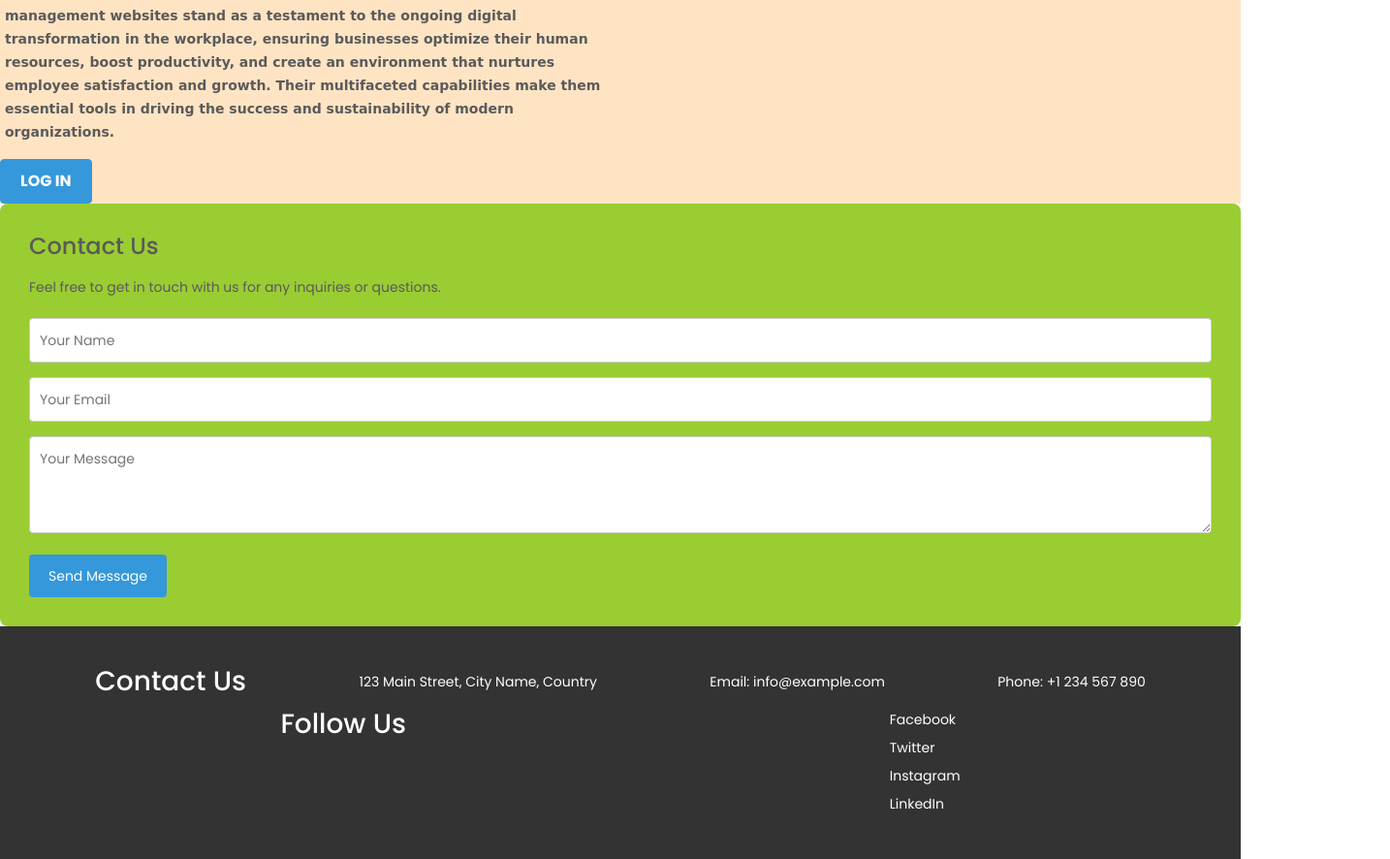
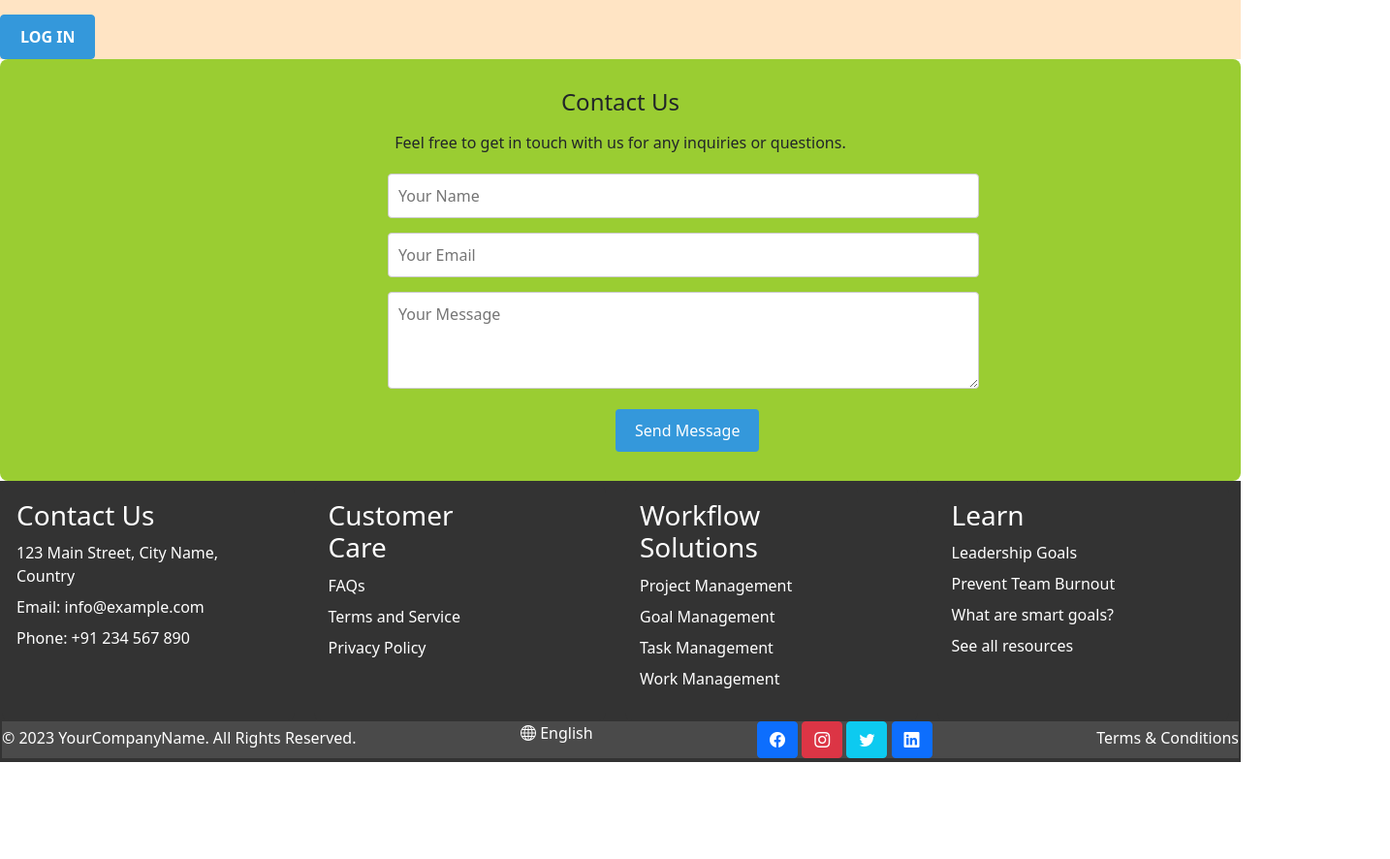
Before and after one commit to SoumyaMitra2002/Employee_Management_System, a plain HTML site: page index.html in a window 1280 px wide. Shown: the part 920-1806 px from the top of the page at 97% size, 1434 px wide, since content can reach past the window. After the commit the page ends 1706 px from the top, so only its background shows below. Drawn offline with nearby package versions, Linux system fonts and the light colour scheme.

Commit message:
"Third Commit"

```diff
--- a/index.html
+++ b/index.html
@@ -13,6 +13,17 @@
     <link rel="stylesheet" href="https://cdnjs.cloudflare.com/ajax/libs/animate.css/4.1.1/animate.min.css">
     <link rel="stylesheet" href="https://cdnjs.cloudflare.com/ajax/libs/slick-carousel/1.8.1/slick.min.css">
     <link rel="stylesheet" href="style.css">
+
+    <!-- Bootstrap CSS -->
+    <link href="https://stackpath.bootstrapcdn.com/bootstrap/5.1.3/css/bootstrap.min.css" rel="stylesheet">
+
+    <!-- Bootstrap Icons CSS -->
+    <link href="https://cdn.jsdelivr.net/npm/bootstrap-icons/font/bootstrap-icons.css" rel="stylesheet">
+
+    <!-- Bootstrap Icons CSS -->
+    <link href="https://cdn.jsdelivr.net/npm/bootstrap-icons/font/bootstrap-icons.css" rel="stylesheet">
+
+
 </head>
 
 <body>
@@ -21,7 +32,7 @@
             <!-- header middle starts -->
             <div class="header_middel">
                 <div class="container">
-                    <div class="contact_menu">
+                    <div class="contact_menu" style=" height: 80px;">
 
                         <div class="logo">
                             <a href="index.html"><img src="images/logo/Flying Bird logo design template (2).png"
@@ -30,16 +41,16 @@
 
                         <div class="col-lg-5" style="display: flex; align-items: center;">
                             <div class="home_contact" style="margin-right: 300px;">
-                                <div class="contact_icone">
+                                <div class="imag">
                                     <img src="images/icon/icon_phone.png" alt="">
                                 </div>
                                 <div class="contact_box">
-                                    <p>Inquiry / Helpline : <a href="tel:1234567894">111234567894</a></p>
+                                    <p>Inquiry / Helpline : <a href="tel:1234567894">1234567894</a></p>
                                 </div>
                             </div>
                             <div class="icons" style="margin-right: 300px; display: flex; align-items: center;">
                                 <div class="social_icone">
-                                    <ul style="display: flex; list-style: none; padding: 0;">
+                                    <ul style="display: flex; list-style: none; padding: 30px;">
                                         <li style="margin-right: 10px;"><a href="#"><i class="ion-social-facebook"
                                                     style="font-size: 24px;"></i></a></li>
                                         <li style="margin-right: 10px;"><a href="#"><i class="ion-social-twitter"
@@ -55,7 +66,8 @@
                             <div class="employee" style="display: flex; align-items: center;">
                                 <div class="line"
                                     style="border-left: 1px solid white; height: 70px; margin-right: 20px;"></div>
-                                <h1 style="margin: 0; padding-left: 20px;">Employee Management System</h1>
+                                <h1 style="margin: 0; padding-left: 20px; font-size: 20px;">Employee Management System
+                                </h1>
                             </div>
                         </div>
 
@@ -72,6 +84,7 @@
                 <div class="container">
                     <div class="row align-items-center">
                         <div class="navbar_2">
+
                             <div class="top_right text-right">
                                 <ul>
                                     <li class="active">
@@ -134,7 +147,7 @@
     </div>
     <div class="container_main" style="background: bisque;">
         <div class="main_sec" style="display: inline-flex;">
-            <div class="line" style="margin-top: 200px; flex: 1;">
+            <div class="line" style="margin-top: 100px; flex: 1;">
                 <h1>Employee Management System</h1>
                 <p style="font-family: cursive; font-weight: bold; margin-left: 5px;">
                     Employee management websites play a pivotal role in modern workplaces, serving as a central hub for
@@ -163,7 +176,8 @@
 
             </div>
 
-            <div class="main_icon" style="margin-top: 40px; flex:1; margin-left: 5px;">
+            <div class="main_icon"
+                style="margin-top: 10px; margin-bottom: 10px; flex:1; margin-left: 5px; margin-right: 10px;">
                 <img src="images/employee.jpg" alt="">
             </div>
         </div>
@@ -181,13 +195,55 @@
         </form>
     </div>
     <footer class="site-footer">
-    <div class="footer-content">
-        <h3>Contact Us</h3>
-        <p>123 Main Street, City Name, Country</p>
-        <p>Email: info@example.com</p>
-        <p>Phone: +1 234 567 890</p>
-    </div>
-    <div class="footer-social">
+        <div class="footer-content">
+            <div class="additional-list">
+                <div class="contact">
+                    <h3>Contact Us</h3>
+                    <ul>
+                        <li>123 Main Street, City Name, Country</li>
+                        <li>Email: info@example.com</li>
+                        <li>Phone: +91 234 567 890</li>
+                    </ul>
+                </div>
+
+            </div>
+
+
+            <div class="additional-list">
+                <div class="Customer">
+                    <h3>Customer Care</h3>
+                    <ul>
+                        <li>FAQs</li>
+                        <li>Terms and Service</li>
+                        <li>Privacy Policy</li>
+                    </ul>
+                </div>
+
+            </div>
+            <div class="additional-list">
+                <div class="work">
+                    <h3>Workflow Solutions</h3>
+                    <ul>
+                        <li><a href="#" target="_blank">Project Management</a></li>
+                        <li><a href="#" target="_blank">Goal Management</a></li>
+                        <li><a href="#" target="_blank">Task Management</a></li>
+                        <li><a href="#" target="_blank">Work Management</a></li>
+                    </ul>
+                </div>
+
+            </div>
+            <div class="additional-list">
+                <h3>Learn</h3>
+                <ul class="horizontal-list">
+                    <li><a href="#" target="_blank">Leadership Goals</a></li>
+                    <li><a href="#" target="_blank">Prevent Team Burnout</a></li>
+                    <li><a href="#" target="_blank">What are smart goals?</a></li>
+                    <li><a href="#" target="_blank">See all resources</a></li>
+                </ul>
+            </div>
+
+        </div>
+        <!-- <div class="footer-social">
         <h3>Follow Us</h3>
         <ul>
             <li><a href="#" target="_blank">Facebook</a></li>
@@ -195,7 +251,29 @@
             <li><a href="#" target="_blank">Instagram</a></li>
             <li><a href="#" target="_blank">LinkedIn</a></li>
         </ul>
-    </div>
-</footer>
+    </div> -->
+        <div class="copyright">
+            <p>© 2023 YourCompanyName. All Rights Reserved.</p>
+            <div class="internet-icon">
+                <i class="bi bi-globe"></i> English
+            </div>
+            <div class="social-icons">
+                <a href="https://www.facebook.com/" target="_blank" class="btn btn-primary">
+                    <i class="bi bi-facebook"></i>
+                </a>
+                <a href="https://www.instagram.com/" target="_blank" class="btn btn-danger">
+                    <i class="bi bi-instagram"></i>
+                </a>
+                <a href="https://twitter.com/" target="_blank" class="btn btn-info">
+                    <i class="bi bi-twitter"></i>
+                </a>
+                <a href="https://www.linkedin.com/" target="_blank" class="btn btn-primary">
+                    <i class="bi bi-linkedin"></i>
+                </a>
+            </div>
+            <p>Terms & Conditions</p>
+        </div>
+
+    </footer>
 
 </body>
--- a/style.css
+++ b/style.css
@@ -470,19 +470,22 @@ ul {
 .contact-section h2 {
   margin-bottom: 15px;
   font-size: 24px;
+  text-align: center;
 }
 
 .contact-section p {
   margin-bottom: 20px;
+  text-align: center;
 }
 
 .contact-section form input,
 .contact-section form textarea {
-  width: 100%;
+  width: 50%;
   padding: 10px;
   margin-bottom: 15px;
   border: 1px solid #ccc;
   border-radius: 4px;
+  margin-left: 370px;
 }
 
 .contact-section form textarea {
@@ -497,6 +500,9 @@ ul {
   border-radius: 4px;
   cursor: pointer;
   transition: background-color 0.3s;
+  display: flex;
+  justify-content: center;
+  margin-left: 605px;
 }
 
 .contact-section form button:hover {
@@ -506,28 +512,31 @@ ul {
 
 .site-footer {
   background-color: #333;
+  background-size: cover;
   color: #fff;
-  padding: 40px 20px;
+  padding: 4px 2px;
 }
 
-.site-footer .footer-content,
-.site-footer .footer-social {
-  margin: 0 auto;
-  max-width: 1200px;
-  display: flex;
-  justify-content: space-around;
+.site-footer .footer-content{
+  margin: 0;
+  max-width: 1411Spx;
+  /* display: flex;
+  justify-content: space-around; */
 }
 
 .site-footer h3 {
   margin-bottom: 10px;
+  padding-right: 100px;
+
 }
 
 .site-footer p {
   margin: 5px 0;
+  text-align: left;
 }
 
 .site-footer ul {
-  padding: 0;
+  padding-right: 250px;
   list-style: none;
 }
 
@@ -543,3 +552,82 @@ ul {
 .site-footer a:hover {
   text-decoration: underline;
 }
+
+.site-footer .footer-social{
+  margin-top: -125px;
+  text-align: right;
+}
+
+.site-footer .footer-content{
+  display: flex;
+  flex-direction: row;
+}
+
+.site-footer .footer-content {
+  padding-right: 10px;
+  /* word-spacing: 10px; */
+}
+
+.copyright{
+  display: flex;
+  flex-direction: row;
+  justify-content: space-between;
+  background-color: rgba(128, 128, 128, 0.295);
+  margin-top: 1px;
+
+}
+
+.footer-content {
+  display: flex;
+  justify-content: space-around;
+  flex-wrap: wrap;
+  gap: 20px;
+}
+
+.additional-list {
+  flex: 1 1 0;
+  max-width: 350px;
+  padding: 15px;
+  background-color: #333;
+  border-radius: 8px;
+
+}
+
+.additional-list h3 {
+  margin-top: 0;
+}
+
+.additional-list ul {
+  list-style: none;
+  padding: 0;
+}
+
+.additional-list ul li {
+  margin-bottom: 8px;
+}
+
+.additional-list a {
+  text-decoration: none;
+  /* color: #333; */
+  color: white;
+}
+
+.additional-list a:hover {
+  text-decoration: underline;
+}
+
+.additional-list .Customer{
+  text-decoration: none;
+}
+
+.additional-list .Customer li:hover{
+  text-decoration: underline;
+}
+
+.additional-list .contact{
+  text-decoration: none;
+}
+
+.additional-list .contact li:hover{
+  text-decoration: underline;
+}
```
